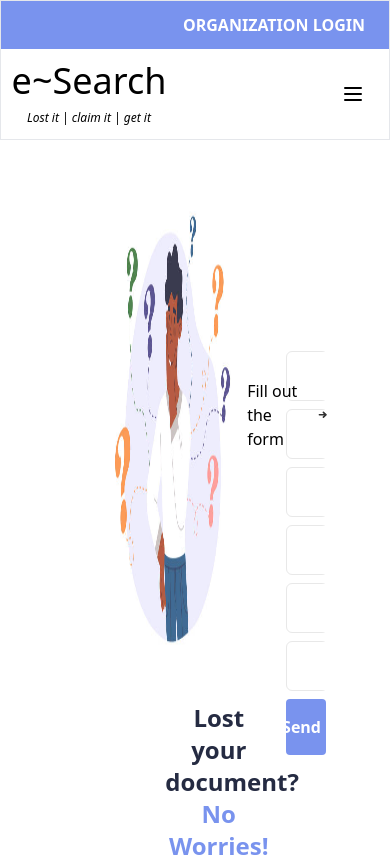
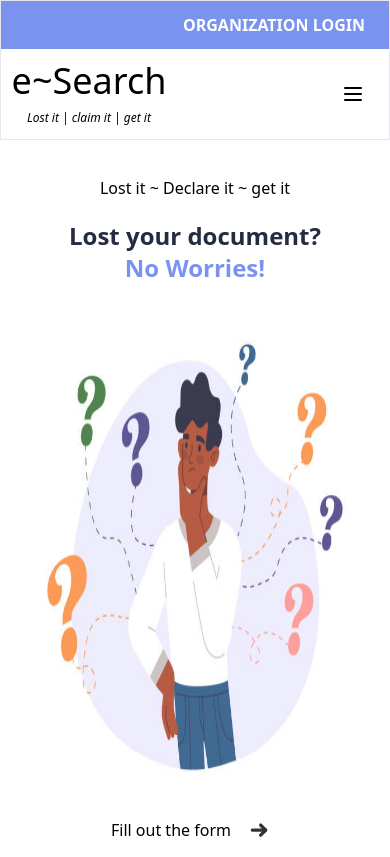
Before and after one commit to Delyc/easy-searc, a Next.js app: page /declare-doc in a window 390 px wide. Shown: the top 857 px of the page. Built offline with nearby package versions, Linux system fonts and the light colour scheme.

Commit message:
Feat: Mobile responsiveness of declare doc page

```diff
--- a/src/components/sections/DeclareDoc.tsx
+++ b/src/components/sections/DeclareDoc.tsx
@@ -44,16 +44,16 @@ const DeclareDoc = () => {
         <>
             <Navbar />
             <SectionWrapper>
-                <section className="flex justify-between items-center mb-20 mt-44 px-32">
-                    <div className="flex flex-col gap-5  items-center">
-                        <div className=" flex gap-2 items-center w-full justify-center">
-                            <Image src={man} alt="man icon" className="h-[60vh] w-[30rem]" />
+                <section className="flex flex-col lg:flex lg:flex-row lg:justify-between lg:items-center mb-20 mt-44 lg:px-32">
+                    <div className="flex-col-reverse flex lg:flex-col gap-5  items-center">
+                        <div className=" flex flex-col lg:flex lg:flex-row gap-2 items-center w-full justify-center">
+                            <Image src={man} alt="man icon" className="h-[60vh] w-full lg:w-[30rem]" />
                             <div className="animate-bounce flex gap-2 items-center">Fill out the form <SideArrow /> </div>
                         </div>
                         <h1 className="text-dark-blue font-bold text-2xl w-4/5 text-center">Lost your document? <span className="text-primary-blue">No Worries!</span></h1>
                         <p>Lost it ~ Declare it ~ get it</p>
                     </div>
-                    <form className="flex flex-col gap-2 w-2/5">
+                    <form className="flex flex-col gap-2 lg:w-2/5">
                         {formItems.map((formItem, index) => {
                             return (
                                 <div key={index} className="flex items-center px-5 rounded-md border border-gray-border">
```
